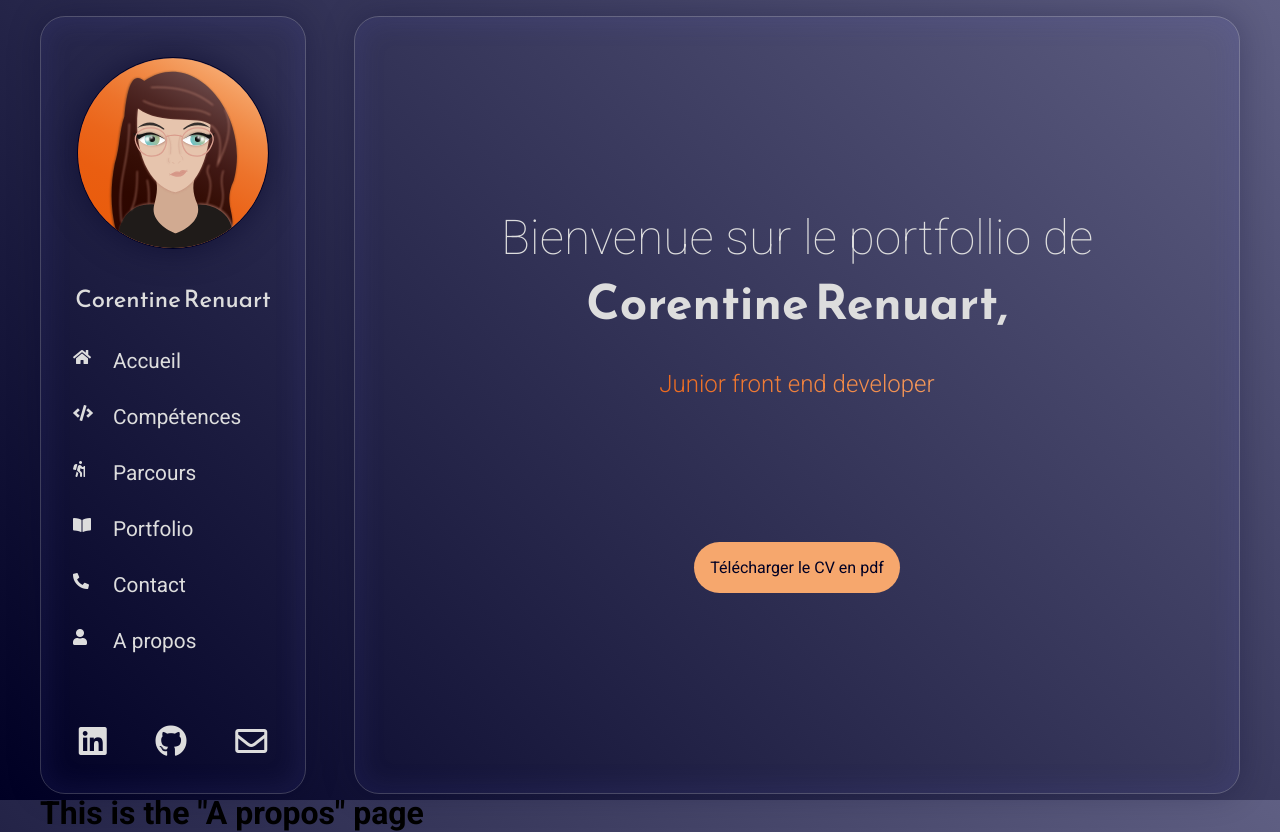
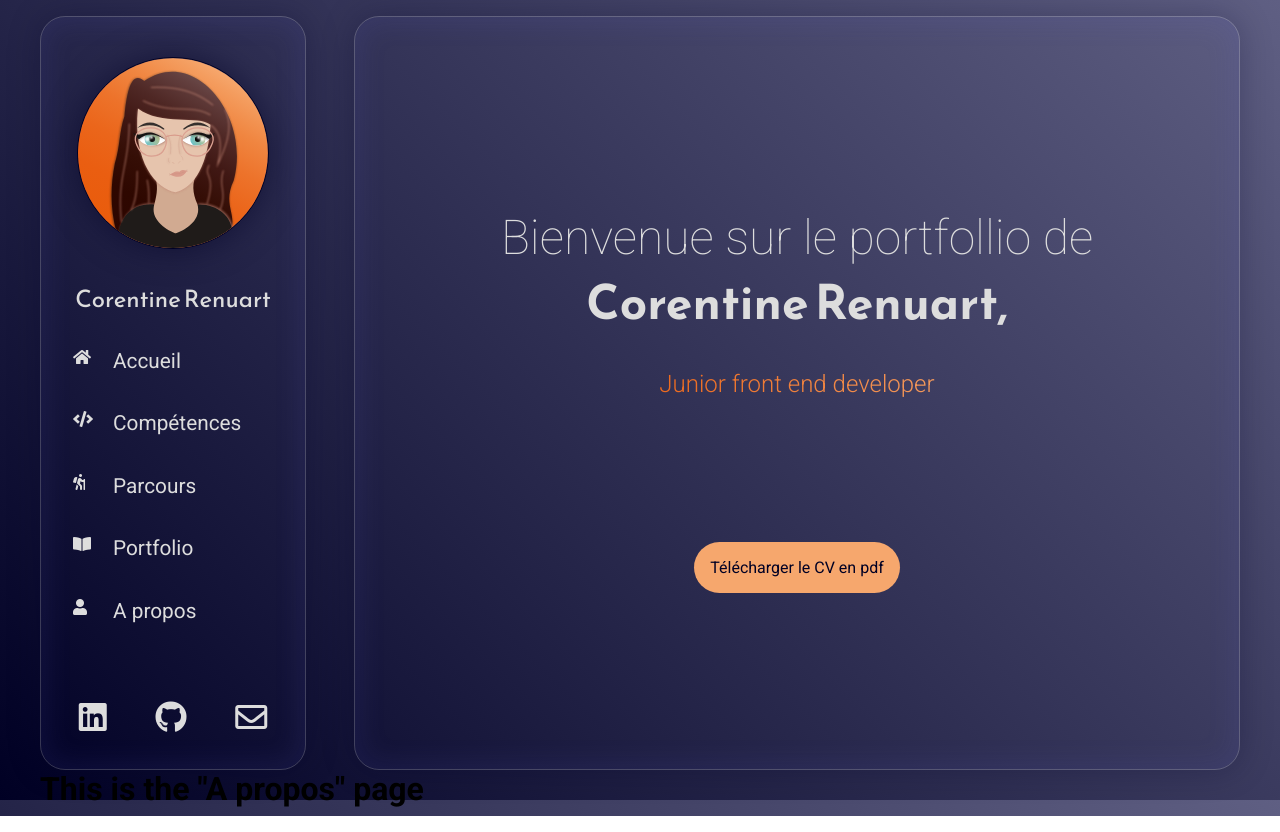
Before and after one commit to Corentine4/Portfolio-React, a React (Create React App) app: page /apropos in a window 1280 px wide. Built offline with nearby package versions, Linux system fonts and the light colour scheme.

Commit message:
Delete the contact page

```diff
--- a/src/App.js
+++ b/src/App.js
@@ -2,7 +2,6 @@ import React from 'react';
 import { BrowserRouter, Route, Routes } from 'react-router-dom';
 import Home from './pages/Home';
 import Knowledges from './pages/Knowledges';
-import Contact from './pages/Contact';
 import Portfolio from './pages/Portfolio';
 import NotFound from './pages/NotFound';
 import Parcours from './pages/Parcours';
@@ -19,7 +18,6 @@ const App = () => {
             <Route path="/competences" element={<Knowledges/>}/>
             <Route path="/parcours" element={<Parcours/>}/>
             <Route path="/portfolio" element={<Portfolio/>}/>
-            <Route path="/contact" element={<Contact/>}/>
             <Route path="/apropos" element={<Apropos/>}/>
           </Routes>
       </BrowserRouter>
--- a/src/elements/Navigation.js
+++ b/src/elements/Navigation.js
@@ -47,12 +47,6 @@ const Navigation = () => {
                         </NavLink>
                     </li>
                     <li>
-                        <NavLink exact to="/contact" activeClassName="navActive">
-                            <i class="fas fa-phone-alt"></i>
-                            <span>Contact</span>
-                        </NavLink>
-                    </li>
-                    <li>
                         <NavLink exact to="/Apropos" activeClassName="navActive">
                             <i className="fas fa-user"></i>
                             <span>A propos</span>
--- a/src/pages/Contact.js
+++ /dev/null
@@ -1,13 +0,0 @@
-import React from 'react';
-import Navigation from './Home';
-
-const contact = () => {
-    return (
-        <div>
-            <Navigation/>
-            <h1>This is the contact page</h1>
-        </div>
-    );
-};
-
-export default contact;
```
